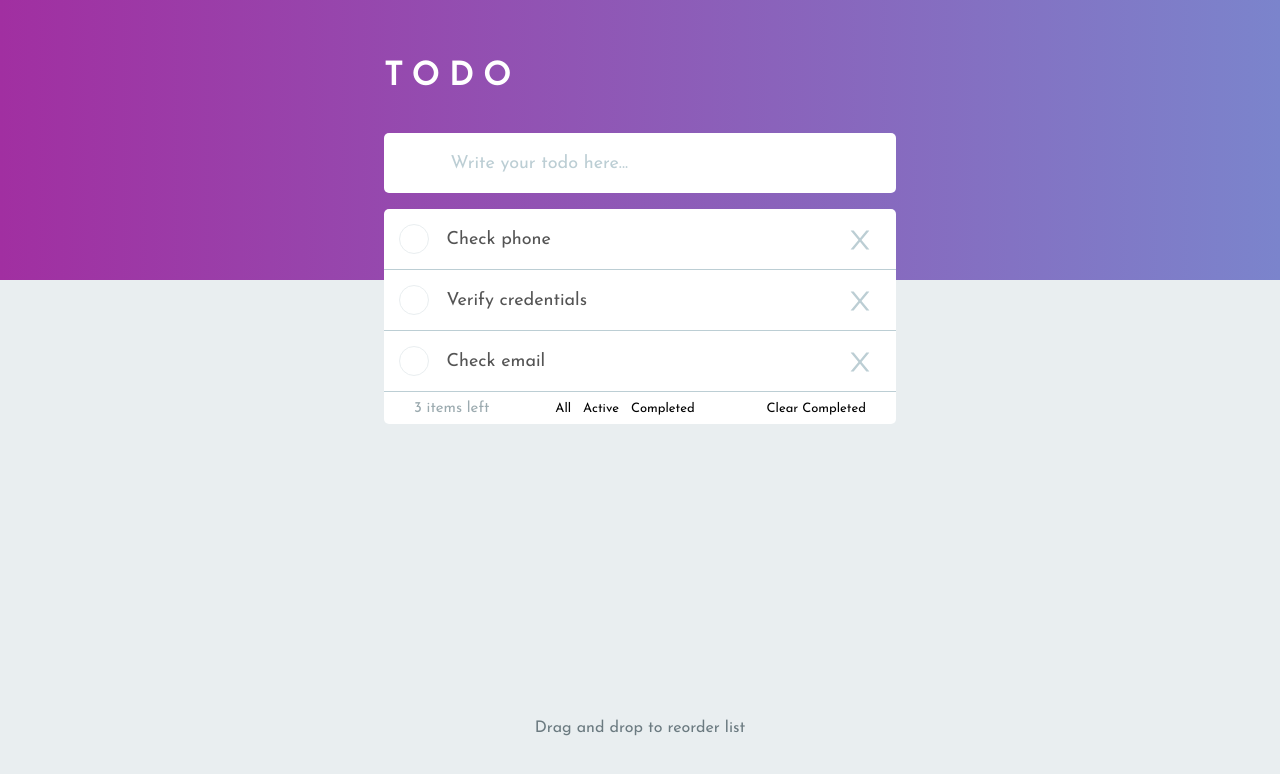
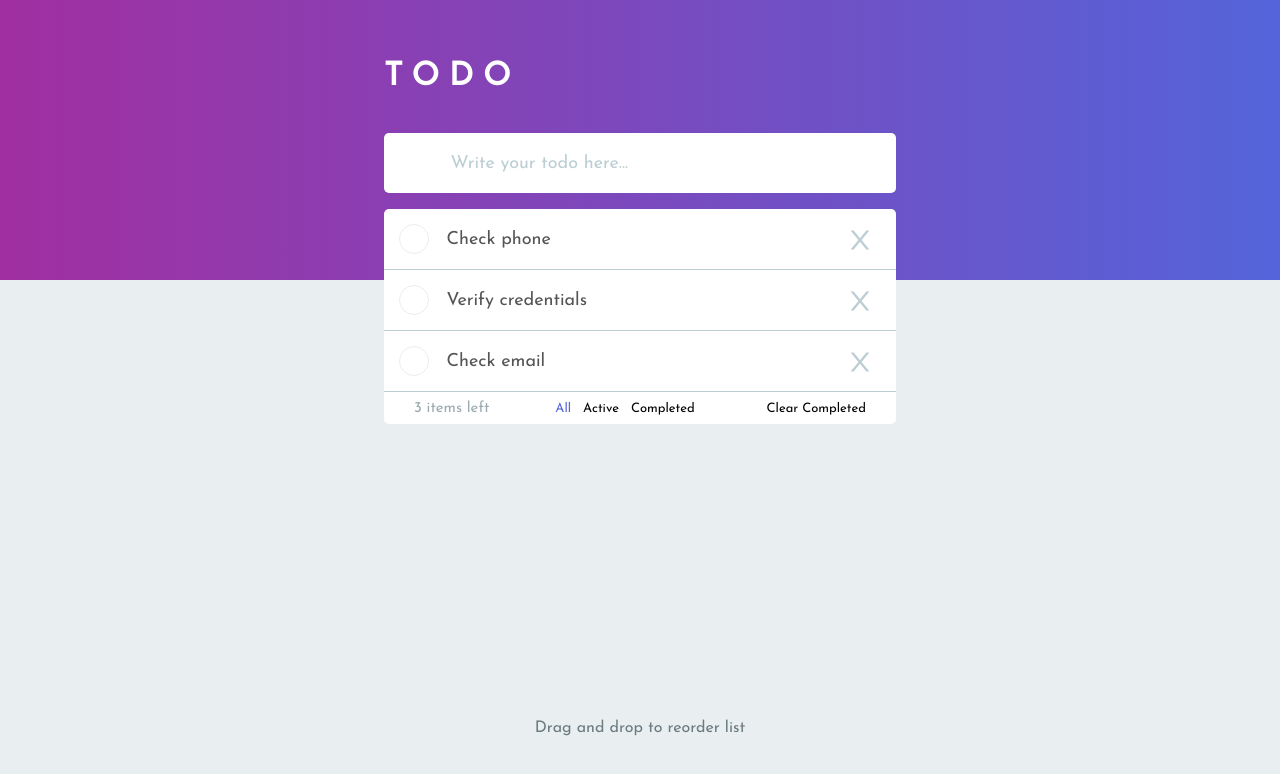
Before and after one commit to YauheniKorsakas/react-todo, a React (Create React App) app: page / in a window 1280 px wide. Shown: the top 774 px of the page. Built offline with nearby package versions, Linux system fonts and the light colour scheme.

Commit message:
Add filters

```diff
--- a/src/components/ui/molecules/TodoFooter/TodoFooter.js
+++ b/src/components/ui/molecules/TodoFooter/TodoFooter.js
@@ -1,13 +1,22 @@
+import classNames from "classnames";
 import { useDispatch, useSelector } from "react-redux";
 
 import styles from './TodoFooter.module.scss';
+import Filters from "../../../../constants/Filters";
 import { Button } from '../../atoms';
-import { clearCompletedTodos, selectTotalCount } from "../../../../store/todosSlice";
+import {
+  changeFilter,
+  clearCompletedTodos,
+  selectCurrentTodosFilter,
+  selectTotalCount
+} from "../../../../store/todosSlice";
 
 const TodoFooter = () => {
   const todosTotalCount = useSelector(selectTotalCount);
+  const currentTodosFilter = useSelector(selectCurrentTodosFilter)
   const dispatch = useDispatch();
   const onClearCompleted = () => dispatch(clearCompletedTodos());
+  const onChangeFilter = (filter) => dispatch(changeFilter(filter));
 
   return (
     <footer className={styles.Footer}>
@@ -15,16 +24,23 @@ const TodoFooter = () => {
       <div className={styles.Filters}>
         <Button
           title='All'
-          className={styles.FilterButton}
-          onClick={() => {alert('All')}} />
+          className={
+            classNames(
+              styles.FilterButton,
+              { [styles.Selected]: currentTodosFilter === Filters.All })}
+          onClick={() => onChangeFilter(Filters.All)} />
         <Button
           title='Active'
-          className={styles.FilterButton}
-          onClick={() => {alert('Active')}} />
+          className={classNames(
+            styles.FilterButton,
+            { [styles.Selected]: currentTodosFilter === Filters.Active })}
+          onClick={() => onChangeFilter(Filters.Active)} />
         <Button
           title='Completed'
-          className={styles.FilterButton}
-          onClick={() => {alert('Completed')}} />
+          className={classNames(
+            styles.FilterButton,
+            { [styles.Selected]: currentTodosFilter === Filters.Completed })}
+          onClick={() => onChangeFilter(Filters.Completed)} />
       </div>
       <Button title='Clear Completed' onClick={onClearCompleted}/>
     </footer>
--- a/src/components/ui/molecules/TodoFooter/TodoFooter.module.scss
+++ b/src/components/ui/molecules/TodoFooter/TodoFooter.module.scss
@@ -25,8 +25,14 @@ $side-padding: 30px;
   }
 
   .Filters {
-    .FilterButton:hover {
+    .FilterButton {
+      &:hover {
         font-weight: 800;
+      }
+
+      &.Selected {
+        color: $primary-color-100;
+      }
     }
   }
 }
--- a/src/components/ui/organisms/TodoContainer/TodoContainer.js
+++ b/src/components/ui/organisms/TodoContainer/TodoContainer.js
@@ -1,32 +1,15 @@
 import { useSelector } from "react-redux";
-import { useState } from 'react';
 
 import styles from './TodoContainer.module.scss';
-import {
-  selectAllTodos,
-  selectCompletedTodos,
-  selectNotCompletedTodos
-} from "../../../../store/todosSlice";
+import { selectTodosByFilter } from "../../../../store/todosSlice";
 import {
   TodoFooter,
   TodoHeader,
   TodoList
 } from "../../molecules";
-import Statuses from '../../../../constants/Filters';
 
 const TodoContainer = () => {
-  const allTodos = useSelector(selectAllTodos);
-  const completedTodos = useSelector(selectCompletedTodos);
-  const notCompletedTodos = useSelector(selectNotCompletedTodos);
-  const [filter, setFilter] = useState(Statuses.All);
-
-  // TODO: write complex selector that accepts state and status and returns needed array;
-
-  const actualTodos = {
-    [Statuses.All]: allTodos,
-    [Statuses.Active]: notCompletedTodos,
-    [Statuses.Completed]: completedTodos
-  }[filter];
+  const actualTodos = useSelector(selectTodosByFilter);
 
   return (
     <div className={styles.TodoContainer}>
@@ -34,9 +17,7 @@ const TodoContainer = () => {
       <br />
       <div className={styles.Container}>
         <TodoList todos={actualTodos} />
-        <TodoFooter
-          filter={filter}
-          setFilter={setFilter} />
+        <TodoFooter />
       </div>
     </div>);
 };
--- a/src/constants/Filters.js
+++ b/src/constants/Filters.js
@@ -1,3 +1,3 @@
-const Statuses = { All: 'All', Active: 'Active', Completed: 'Completed' }
+const Filters = { All: 'All', Active: 'Active', Completed: 'Completed' }
 
-export default Statuses;
+export default Filters;
--- a/src/store/todosSlice.js
+++ b/src/store/todosSlice.js
@@ -1,8 +1,8 @@
 import { createSlice } from '@reduxjs/toolkit';
-import Statuses from '../constants/Filters';
+import Filters from '../constants/Filters';
 
 const initialState = {
-  filter: Statuses.All,
+  filter: Filters.All,
   todoItems: [
     { id: 1, content: 'Check phone', isCompleted: false },
     { id: 2, content: 'Verify credentials', isCompleted: false },
@@ -34,27 +34,36 @@ const todosSlice = createSlice({
       if (todoToUpdate) {
         todoToUpdate.isCompleted = !todoToUpdate.isCompleted;
       }
+    },
+    changeFilter: (state, action) => {
+      state.filter = action.payload
     }
   }
 });
 
-const selectAllTodos = (state) => state.todos.todoItems.slice();
-
-const selectCompletedTodos = (state) => state.todos.todoItems.filter(item => item.isCompleted);
-
-const selectNotCompletedTodos = (state) => state.todos.todoItems.filter(item => !item.isCompleted);
-
 const selectTotalCount = (state) => state.todos.todoItems.length;
 
+const selectCurrentTodosFilter = (state) => state.todos.filter;
+
+const selectTodosByFilter = (state) => {
+  const filter = state.todos.filter;
+  const predicate = {
+    [Filters.All]: item => item,
+    [Filters.Active]: item => !item.isCompleted,
+    [Filters.Completed]: item => item.isCompleted
+  }[filter];
+
+  return state.todos.todoItems.filter(predicate);
+};
 
 export {
-  selectAllTodos,
-  selectTotalCount,
-  selectCompletedTodos,
-  selectNotCompletedTodos
+  selectCurrentTodosFilter,
+  selectTodosByFilter,
+  selectTotalCount
 };
 export const {
   addTodo,
+  changeFilter,
   clearCompletedTodos,
   toggleTodo,
   removeTodo
--- a/src/styles/variables.scss
+++ b/src/styles/variables.scss
@@ -1,6 +1,6 @@
 @import url('https://fonts.googleapis.com/css2?family=Josefin+Sans:wght@400&display=swap');
 
-$primary-color-100: #7b84cc;
+$primary-color-100: #5464da;
 $primary-color-700: #a12fa1;
 
 $secondary-color-100: #ffffff;
```
